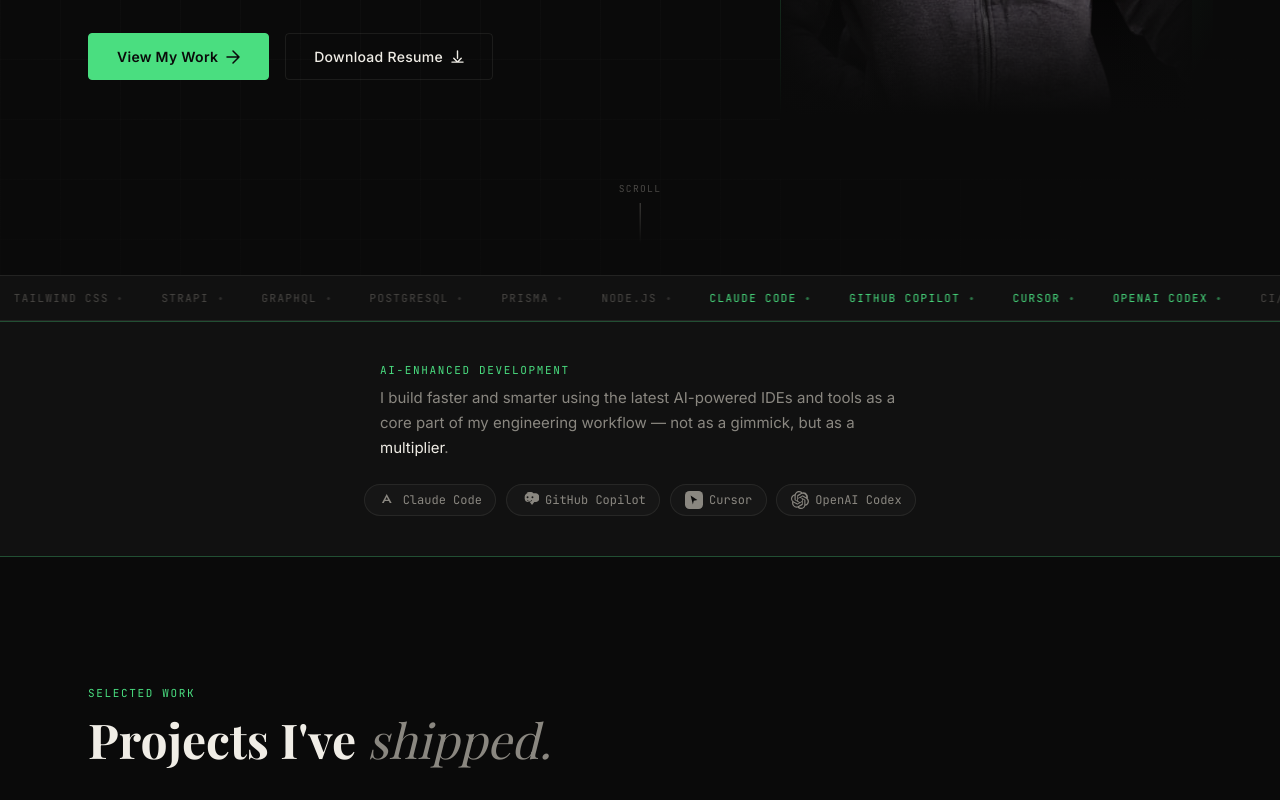
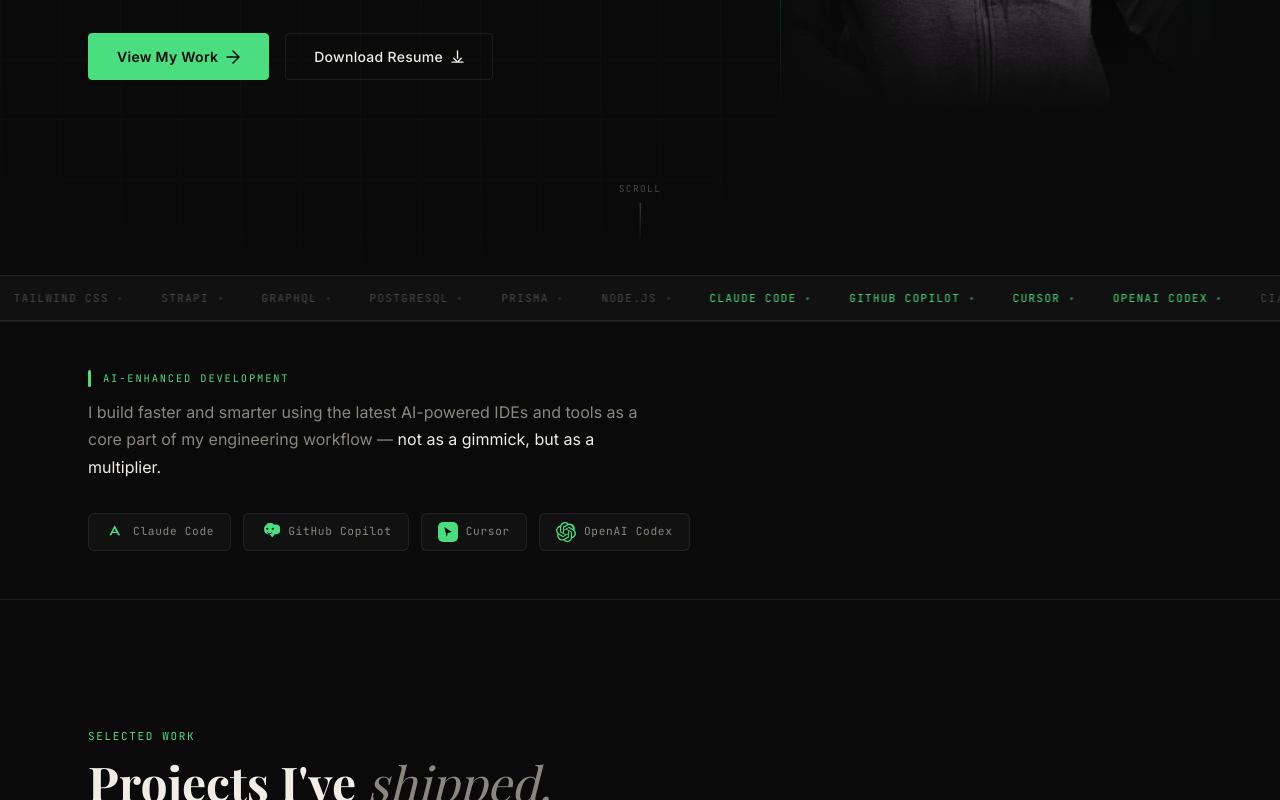
Before and after one commit to itsatifriaz/atifriaz, a Next.js app: page / in a window 1280 px wide. Shown: the part 541-1341 px from the top of the page. Built offline with nearby package versions, Linux system fonts and the light colour scheme.

Commit message:
Redesign AICallout: left-aligned, accent bar, clean tool chips
https://claude.ai/code/session_0141wqFEKVfMxLZL1juiGWGk

```diff
--- a/components/AICallout.tsx
+++ b/components/AICallout.tsx
@@ -3,38 +3,34 @@
 import { motion, useInView } from "framer-motion";
 import { useRef } from "react";
 
-/* Anthropic / Claude Code — official brand shape */
 function ClaudeIcon() {
   return (
-    <svg width="18" height="18" viewBox="0 0 46 46" fill="none" xmlns="http://www.w3.org/2000/svg">
+    <svg width="20" height="20" viewBox="0 0 46 46" fill="none" xmlns="http://www.w3.org/2000/svg">
       <path d="M22.235 7.545L10.09 30.455h4.807l2.416-4.954h10.297l2.417 4.954h4.883L22.235 7.545zm0 7.682l3.576 7.34h-7.153l3.577-7.34z" fill="currentColor"/>
     </svg>
   );
 }
 
-/* GitHub Copilot — official brand mark */
 function CopilotIcon() {
   return (
-    <svg width="18" height="18" viewBox="0 0 24 24" fill="none" xmlns="http://www.w3.org/2000/svg">
+    <svg width="20" height="20" viewBox="0 0 24 24" fill="none" xmlns="http://www.w3.org/2000/svg">
       <path fillRule="evenodd" clipRule="evenodd" d="M9.27 3.006C7.03 3.178 5.25 4.916 5 7.145a16.76 16.76 0 0 0-.083 1.756c.003.618.03 1.199.083 1.742.25 2.23 2.029 3.967 4.27 4.14.453.034.922.05 1.397.05.348 0 .691-.01 1.027-.029l2.527 3.192a.625.625 0 0 0 .491.237h.01a.625.625 0 0 0 .493-.244l2.463-3.193c.29.017.585.026.886.026.476 0 .944-.016 1.397-.05 2.241-.173 4.02-1.91 4.27-4.14.053-.543.08-1.124.083-1.742a16.76 16.76 0 0 0-.083-1.756c-.25-2.23-2.029-3.967-4.27-4.14A21.484 21.484 0 0 0 17.934 3c-.489 0-.972.009-1.441.028l-.494-.64C15.434 1.676 14.57 1.25 13.647 1.25h-3.294c-.923 0-1.787.426-2.352 1.138l-.494.64A21.484 21.484 0 0 0 6.065 3c-.265 0-.528.002-.795.006zM8.72 9.5a1.28 1.28 0 1 0 0-2.56 1.28 1.28 0 0 0 0 2.56zm6.56 0a1.28 1.28 0 1 0 0-2.56 1.28 1.28 0 0 0 0 2.56zm-6.155 2.844c.144.34.39.62.694.806a3.37 3.37 0 0 0 1.737.476c.638 0 1.23-.175 1.737-.476a1.77 1.77 0 0 0 .694-.806.375.375 0 1 1 .707.25 2.52 2.52 0 0 1-.984 1.144 4.12 4.12 0 0 1-2.154.638 4.12 4.12 0 0 1-2.154-.638 2.52 2.52 0 0 1-.984-1.144.375.375 0 0 1 .707-.25z" fill="currentColor"/>
     </svg>
   );
 }
 
-/* Cursor — their actual logomark: rounded square with a cursor arrow */
 function CursorIcon() {
   return (
-    <svg width="18" height="18" viewBox="0 0 32 32" fill="none" xmlns="http://www.w3.org/2000/svg">
+    <svg width="20" height="20" viewBox="0 0 32 32" fill="none" xmlns="http://www.w3.org/2000/svg">
       <rect width="32" height="32" rx="8" fill="currentColor"/>
       <path d="M10 8l12 8-6.5 1.5L14 24 10 8z" fill="#0a0a0a"/>
     </svg>
   );
 }
 
-/* OpenAI — official geometric mark */
 function OpenAIIcon() {
   return (
-    <svg width="18" height="18" viewBox="0 0 24 24" fill="none" xmlns="http://www.w3.org/2000/svg">
+    <svg width="20" height="20" viewBox="0 0 24 24" fill="none" xmlns="http://www.w3.org/2000/svg">
       <path d="M22.282 9.821a5.985 5.985 0 0 0-.516-4.91 6.046 6.046 0 0 0-6.51-2.9A6.065 6.065 0 0 0 4.981 4.18a5.985 5.985 0 0 0-3.998 2.9 6.046 6.046 0 0 0 .743 7.097 5.98 5.98 0 0 0 .51 4.911 6.051 6.051 0 0 0 6.515 2.9A5.985 5.985 0 0 0 13.26 24a6.056 6.056 0 0 0 5.772-4.206 5.99 5.99 0 0 0 3.997-2.9 6.056 6.056 0 0 0-.747-7.073zm-9.022 12.608a4.476 4.476 0 0 1-2.876-1.04l.141-.081 4.779-2.758a.795.795 0 0 0 .392-.681v-6.737l2.02 1.168a.071.071 0 0 1 .038.052v5.583a4.504 4.504 0 0 1-4.494 4.494zM3.6 18.304a4.47 4.47 0 0 1-.535-3.014l.142.085 4.783 2.759a.771.771 0 0 0 .78 0l5.843-3.369v2.332a.08.08 0 0 1-.033.062L9.74 19.95a4.5 4.5 0 0 1-6.14-1.646zm-1.26-10.408a4.485 4.485 0 0 1 2.366-1.973V11.6a.766.766 0 0 0 .388.676l5.815 3.355-2.02 1.168a.076.076 0 0 1-.071 0L4.1 14.197A4.504 4.504 0 0 1 2.34 7.896zm16.597 3.855l-5.843-3.372 2.02-1.168a.076.076 0 0 1 .071 0l4.724 2.727a4.5 4.5 0 0 1-.676 8.125v-5.677a.795.795 0 0 0-.296-.635zm2.01-3.023l-.141-.085-4.774-2.782a.776.776 0 0 0-.785 0L9.409 9.23V6.897a.066.066 0 0 1 .028-.061l4.723-2.725a4.5 4.5 0 0 1 6.19 4.66zm-12.64 4.135l-2.02-1.164a.08.08 0 0 1-.038-.057V6.075a4.5 4.5 0 0 1 7.375-3.453l-.142.08-4.778 2.758a.795.795 0 0 0-.393.681zm1.097-2.365l2.602-1.5 2.607 1.5v2.999l-2.597 1.5-2.607-1.5z" fill="currentColor"/>
     </svg>
   );
@@ -52,76 +48,84 @@ export default function AICallout() {
   const inView = useInView(ref, { once: true, margin: "-80px" });
 
   return (
-    <section ref={ref} className="ai-strip">
-      <div
-        className="max-w-6xl mx-auto px-6"
-        style={{ paddingTop: "2.5rem", paddingBottom: "2.5rem" }}
+    <section
+      ref={ref}
+      style={{
+        borderTop: "1px solid var(--border)",
+        borderBottom: "1px solid var(--border)",
+        padding: "3rem 0",
+      }}
     >
-        <div
-          style={{
-            display: "flex",
-            flexDirection: "column",
-            gap: "1.5rem",
-          }}
-          className="md:flex-row md:items-center md:justify-between"
+      <div className="max-w-6xl mx-auto px-6">
+        {/* Top row: label + body */}
+        <motion.div
+          initial={{ opacity: 0, y: 16 }}
+          animate={inView ? { opacity: 1, y: 0 } : {}}
+          transition={{ duration: 0.5, ease: "easeOut" }}
+          style={{ marginBottom: "2rem" }}
         >
-          {/* Text block */}
-          <motion.div
-            initial={{ opacity: 0, x: -20 }}
-            animate={inView ? { opacity: 1, x: 0 } : {}}
-            transition={{ duration: 0.55, ease: "easeOut" }}
-            style={{ maxWidth: "520px" }}
-          >
-            <p
-              style={{
+          <div style={{ display: "flex", alignItems: "center", gap: "0.75rem", marginBottom: "0.75rem" }}>
+            {/* Accent left bar */}
+            <div style={{
+              width: "3px", height: "1.1rem",
+              background: "var(--accent)",
+              borderRadius: "2px",
+              flexShrink: 0,
+            }} />
+            <span style={{
               fontFamily: "var(--font-jetbrains), monospace",
-                fontSize: "0.6875rem",
-                letterSpacing: "0.15em",
+              fontSize: "0.65rem",
+              letterSpacing: "0.18em",
               textTransform: "uppercase",
               color: "var(--accent)",
-                marginBottom: "0.5rem",
-              }}
-            >
+            }}>
               AI-Enhanced Development
-            </p>
-            <p
-              style={{
-                fontSize: "0.9375rem",
-                lineHeight: 1.65,
+            </span>
+          </div>
+
+          <p style={{
+            fontSize: "1rem",
+            lineHeight: 1.7,
             color: "var(--text-muted)",
-              }}
-            >
-              I build faster and smarter using the latest AI-powered IDEs and
-              tools as a core part of my engineering workflow — not as a
-              gimmick, but as a{" "}
-              <span style={{ color: "var(--text)" }}>multiplier</span>.
+            maxWidth: "580px",
+          }}>
+            I build faster and smarter using the latest AI-powered IDEs and tools
+            as a core part of my engineering workflow —{" "}
+            <span style={{ color: "var(--text)" }}>
+              not as a gimmick, but as a multiplier.
+            </span>
           </p>
         </motion.div>
 
-          {/* Pills */}
+        {/* Tools row */}
+        <div style={{ display: "flex", flexWrap: "wrap", gap: "0.75rem" }}>
+          {tools.map((tool, i) => (
             <motion.div
-            initial={{ opacity: 0, x: 20 }}
-            animate={inView ? { opacity: 1, x: 0 } : {}}
-            transition={{ duration: 0.55, ease: "easeOut", delay: 0.1 }}
+              key={tool.label}
+              initial={{ opacity: 0, y: 10 }}
+              animate={inView ? { opacity: 1, y: 0 } : {}}
+              transition={{ duration: 0.4, delay: 0.15 + i * 0.08 }}
               style={{
-              display: "flex",
-              flexWrap: "wrap",
-              gap: "0.6rem",
+                display: "inline-flex",
+                alignItems: "center",
+                gap: "0.5rem",
+                padding: "0.5rem 1rem",
+                border: "1px solid var(--border)",
+                borderRadius: "6px",
+                background: "var(--bg-secondary)",
+                fontFamily: "var(--font-jetbrains), monospace",
+                fontSize: "0.7rem",
+                letterSpacing: "0.06em",
+                color: "var(--text-muted)",
+                cursor: "default",
               }}
             >
-            {tools.map((tool, i) => (
-              <motion.span
-                key={tool.label}
-                initial={{ opacity: 0, scale: 0.92 }}
-                animate={inView ? { opacity: 1, scale: 1 } : {}}
-                transition={{ duration: 0.4, delay: 0.2 + i * 0.07 }}
-                className="ai-pill"
-              >
-                <span style={{ display: "flex", alignItems: "center" }}>{tool.icon}</span>
+              <span style={{ color: "var(--accent)", display: "flex", alignItems: "center" }}>
+                {tool.icon}
+              </span>
               {tool.label}
-              </motion.span>
+            </motion.div>
           ))}
-          </motion.div>
         </div>
       </div>
     </section>
```
Lines whose indentation alone changed are shown as unchanged.
